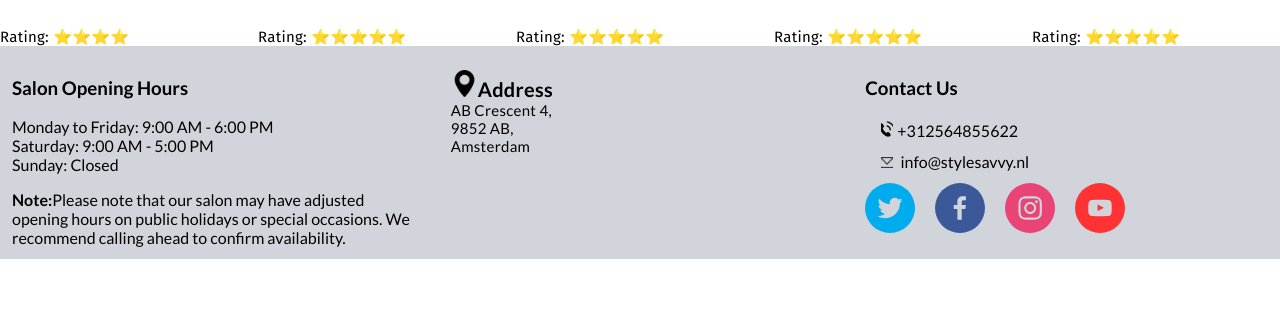
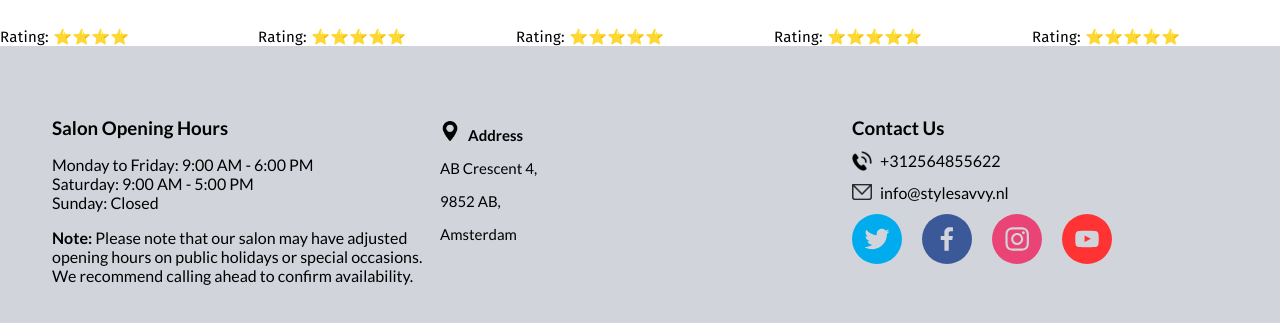
Before and after one commit to Tetsewa/StyleSavvy-Salon-Project, a React (Vite) app: page / in a window 1280 px wide. Shown: the part 1262-1585 px from the top of the page. Before the commit the page ends 1521 px from the top, so only its background shows below. Built offline with nearby package versions, Linux system fonts and the light colour scheme; a web font is replaced by a local one.

Commit message:
Update Footer.jsx

```diff
--- a/src/components/Footer.jsx
+++ b/src/components/Footer.jsx
@@ -1,69 +1,56 @@
-import React from 'react'
-import ReactDOM from 'react-dom'
-import {SocialIcon} from 'react-social-icons'
+import React from 'react';
+import { SocialIcon } from 'react-social-icons';
 
 export default function Footer() {
     return (
-        <footer className="grid grid-cols-1 md:grid-cols-2 lg:grid-cols-3 bg-gray-300">
-            <div className="p-3 ">
-                <h3>
-                    <b>Salon Opening Hours</b>
-                </h3>
-                <p>
+        <footer className="grid grid-cols-1 md:grid-cols-2 lg:grid-cols-3 bg-gray-300 p-6 md:p-8 lg:p-10">
+            <div className="p-3">
+                <h3 className="font-bold mb-3 ">Salon Opening Hours</h3>
+                <p className="mb-3 ">
                     Monday to Friday: 9:00 AM - 6:00 PM <br/>
                     Saturday: 9:00 AM - 5:00 PM <br/>
                     Sunday: Closed
                 </p>
-
-                <span>
-                    <b>Note:</b>Please note that our salon may have adjusted opening hours on
+                <p className="text-sm">
+                    <b>Note:</b> Please note that our salon may have adjusted opening hours on
                     public holidays or special occasions. We recommend calling ahead
                     to confirm availability.
-                </span>
+                </p>
             </div>
 
-            <div className="text-mini p-3 pl-6 pt-6">
-                <div className="tracking-[0.02em] inline-block justify-center">
-                    <p className="m-0 text-xl">
-
+            <div className="mt-5 p-3 md:p-0">
+                <div className="text-mini">
+                    <p className="font-bold mb-3">
                         <img
-                            className="top-[0px] left-[0px] w-[27px] h-[27px] object-cover"
+                            className=" mr-2 w-5 h-5"
                             alt=""
                             src="/image-1@2x.png"
                         />
-                        <span>
-                            <b>Address</b>
-                        </span>
+                        Address
                     </p>
-
-                    <p className="m-0">AB Crescent 4,</p>
-                    <p className="m-0">9852 AB,</p>
-                    <p className="m-0">Amsterdam</p>
+                    <p className="mb-1">AB Crescent 4,</p>
+                    <p className="mb-1">9852 AB,</p>
+                    <p className="mb-1">Amsterdam</p>
                 </div>
-
             </div>
 
             <div className="p-3">
-
-                <h3>
-                    <b>Contact Us</b>
-                </h3>
-
-                <div className="m-0 whitespace-pre-wrap m-3">
+                <h3 className="font-bold mb-3">Contact Us</h3>
+                <div className="flex mb-3 items-center">
                     <img
-                        className="w-[20px] h-[20px] object-cover p-1 pb-0"
+                        className="inline-block mr-2 w-5 h-5"
                         alt=""
                         src="/image-2@2x.png"
                     />
-                    +312564855622
+                    <span>+312564855622</span>
                 </div>
-
-                <div className="m-0 whitespace-pre-wrap m-3">
+                <div className="flex mb-3 items-center">
                     <img
-                        className="w-[20px] h-[15.4px] object-cover p-1 pb-0"
+                        className="inline-block mr-2 w-5 h-4"
                         alt=""
                         src="/image-3@2x.png"
-                    /> info@stylesavvy.nl
+                    />
+                    <span>info@stylesavvy.nl</span>
                 </div>
                 <div className="space-x-5">
                     <SocialIcon url="https://twitter.com"/>
@@ -72,9 +59,6 @@ export default function Footer() {
                     <SocialIcon url="https://youtube.com"/>
                 </div>
             </div>
-
         </footer>
-    )
-
-
+    );
 }
```
